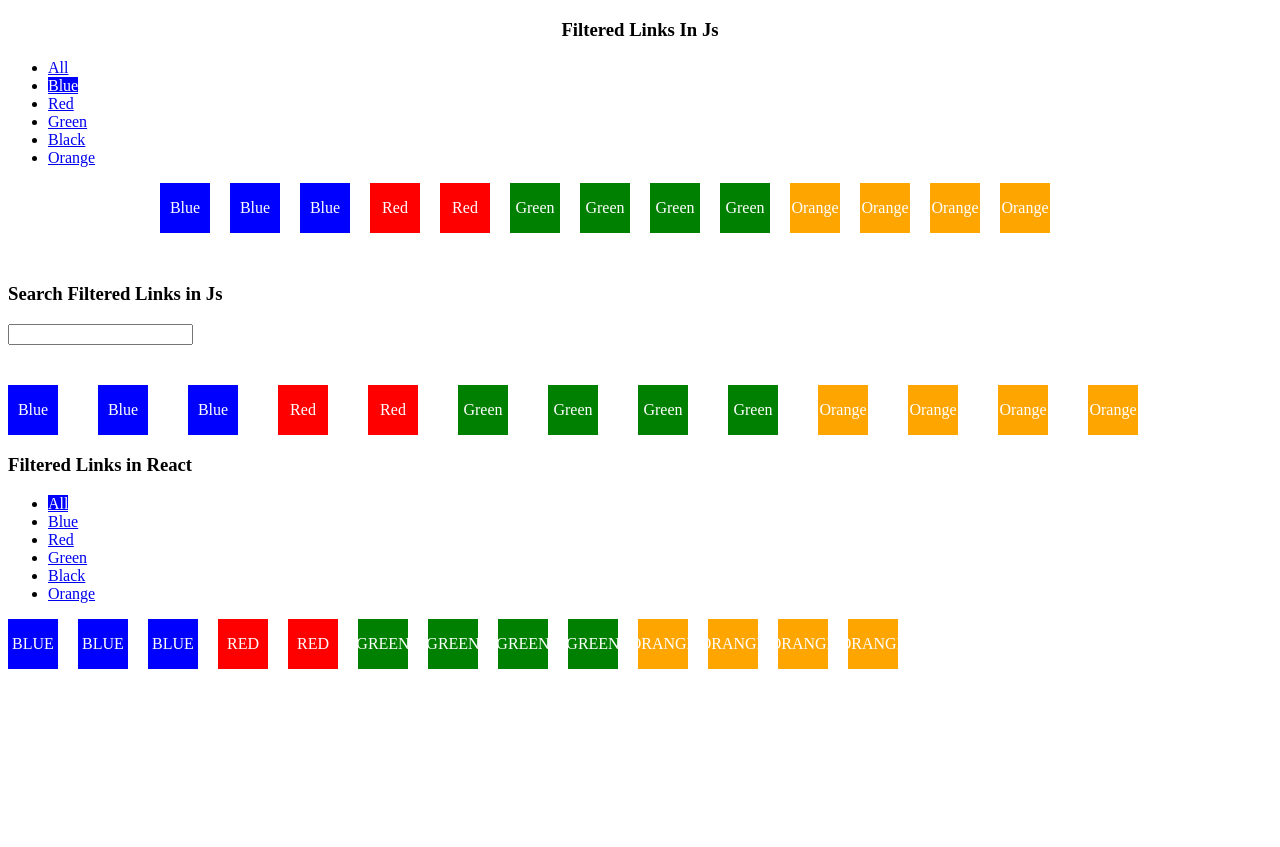
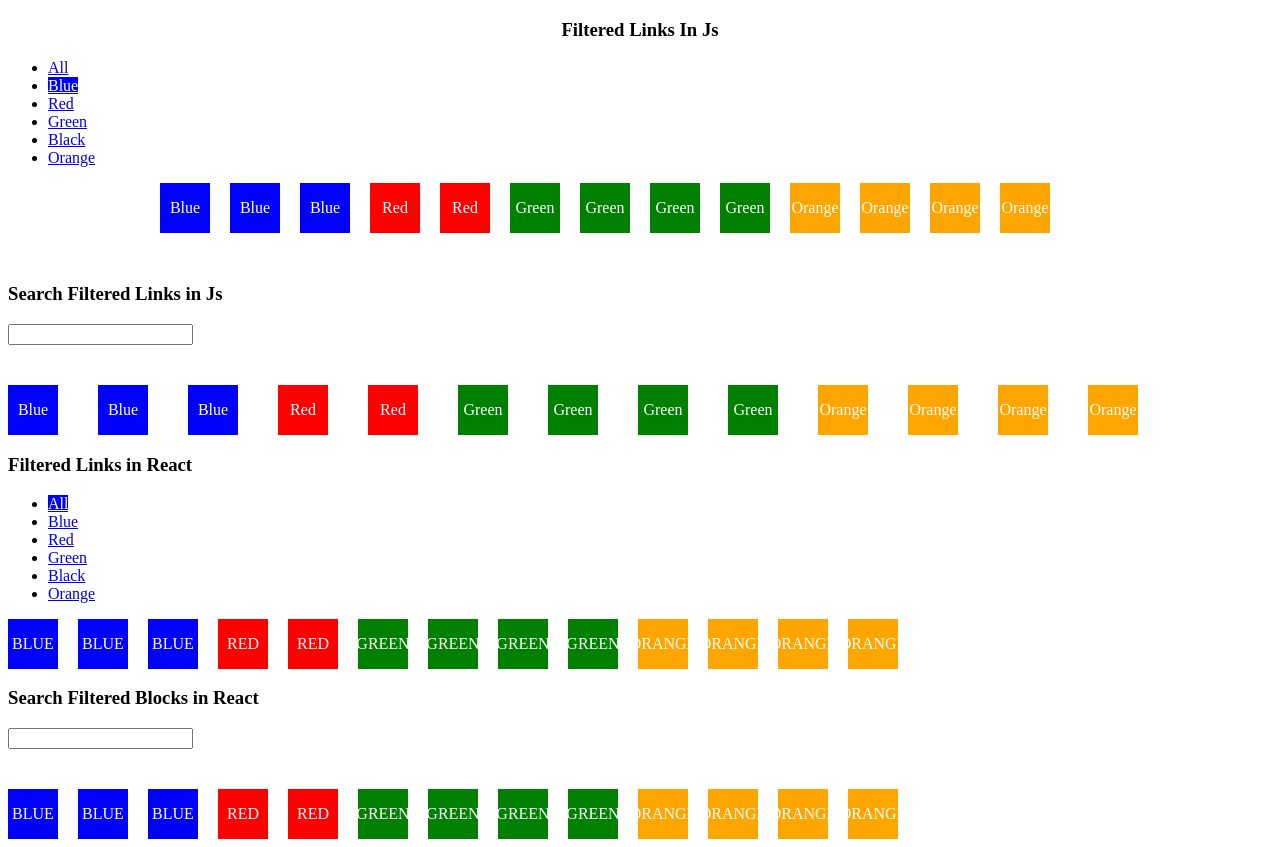
Before and after one commit to savus/FiltersJs-React, a React (Vite) app: page / in a window 1280 px wide. Before the commit the page ends 800 px from the top, so only its background shows below. Built offline with nearby package versions, Linux system fonts and the light colour scheme.

Commit message:
complete SearchFilteredBlocksComponent to work for react

```diff
--- a/src/App.tsx
+++ b/src/App.tsx
@@ -1,5 +1,6 @@
 import "../src/css/main.css";
 import { FilterLinkComponent } from "./Components/FilterLinkComponent";
+import { SearchFilteredBlocksComponent } from "./Components/SearchFilteredBlocksComponent";
 
 function App() {
   return (
@@ -126,6 +127,7 @@ function App() {
           </div>
         </div>
         <FilterLinkComponent />
+        <SearchFilteredBlocksComponent />
       </div>
     </>
   );
--- /dev/null
+++ b/src/Components/SearchFilteredBlocksComponent.tsx
@@ -0,0 +1,45 @@
+import { useState } from "react";
+import { FilteredBlockComponent } from "./FilteredBlockComponent";
+
+const coloredBlocks = [
+  "blue",
+  "blue",
+  "blue",
+  "red",
+  "red",
+  "green",
+  "green",
+  "green",
+  "green",
+  "orange",
+  "orange",
+  "orange",
+  "orange",
+];
+
+export const SearchFilteredBlocksComponent = () => {
+  const [searchInput, setSearchInput] = useState("");
+
+  const filteredColoredBlocks = coloredBlocks.filter((color) => {
+    if (searchInput === "all" || searchInput === "") return true;
+    else if (searchInput.includes(color)) return true;
+    else return false;
+  });
+
+  return (
+    <div className="react-search-filtered-blocks">
+      <h3>Search Filtered Blocks in React</h3>
+      <input
+        type="text"
+        className="search-input-field"
+        value={searchInput}
+        onChange={(e) => setSearchInput(e.target.value)}
+      />
+      <div className="search-filtered-blocks-container">
+        {filteredColoredBlocks.map((color, index) => (
+          <FilteredBlockComponent dataItem={color} key={index} />
+        ))}
+      </div>
+    </div>
+  );
+};
--- a/src/css/main.css
+++ b/src/css/main.css
@@ -64,7 +64,8 @@
   gap: 40px;
 }
 
-.react-filtered-blocks-container {
+.react-filtered-blocks-container,
+.search-filtered-blocks-container {
   display: flex;
   gap: 20px;
 }
```
